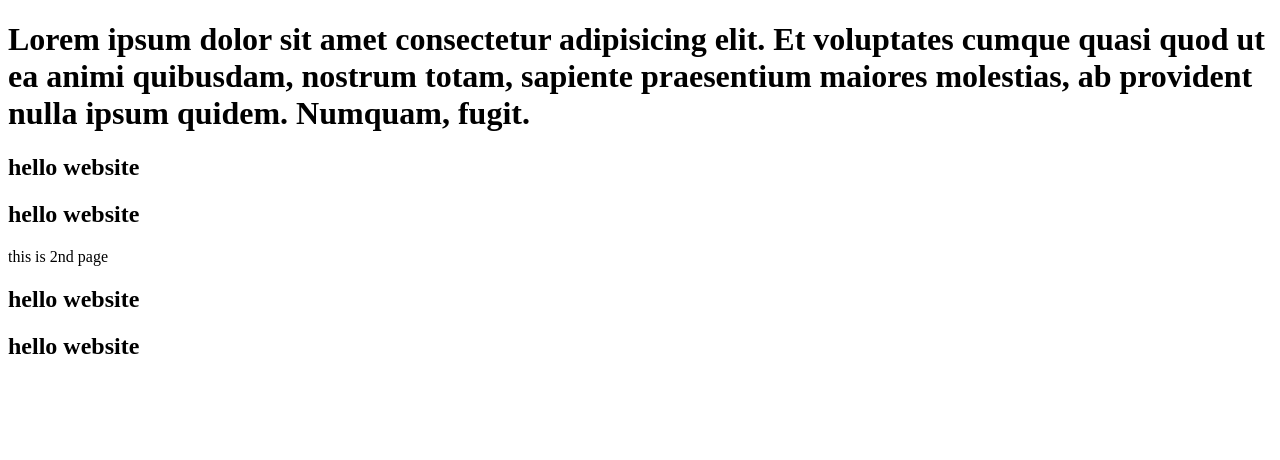
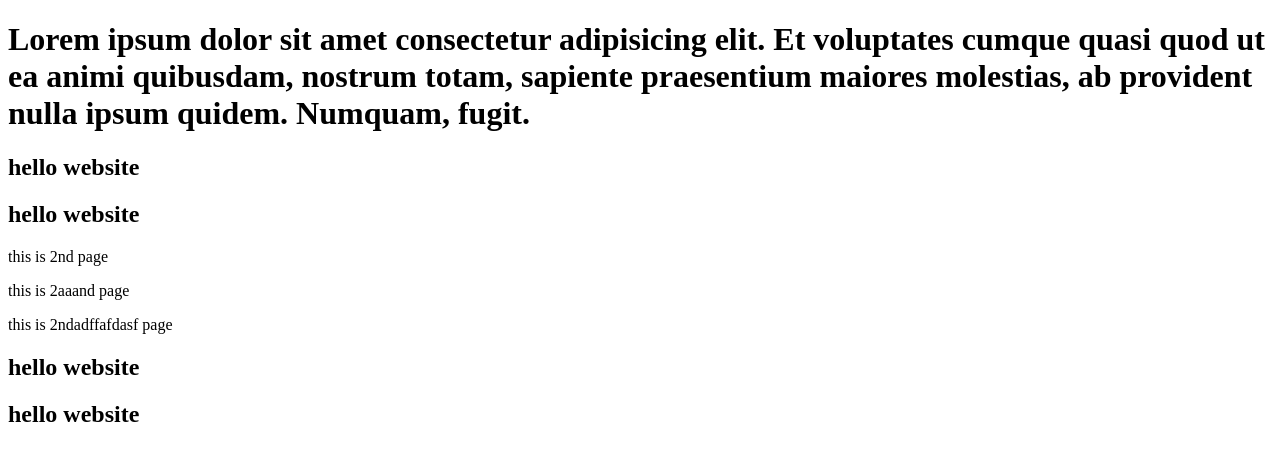
Before and after one commit to Shakil1995/my-portfolio-, a plain HTML site: page index.html in a window 1280 px wide. Drawn offline with Linux system fonts and the light colour scheme.

Commit message:
add send branch

```diff
--- a/index.html
+++ b/index.html
@@ -12,6 +12,8 @@
     <h2>hello website</h2>
 
 <p> this is 2nd page</p>
+<p> this is 2aaand page</p>
+<p> this is 2ndadffafdasf page</p>
 
     <h2>hello website</h2>
     <h2>hello website</h2>
```
